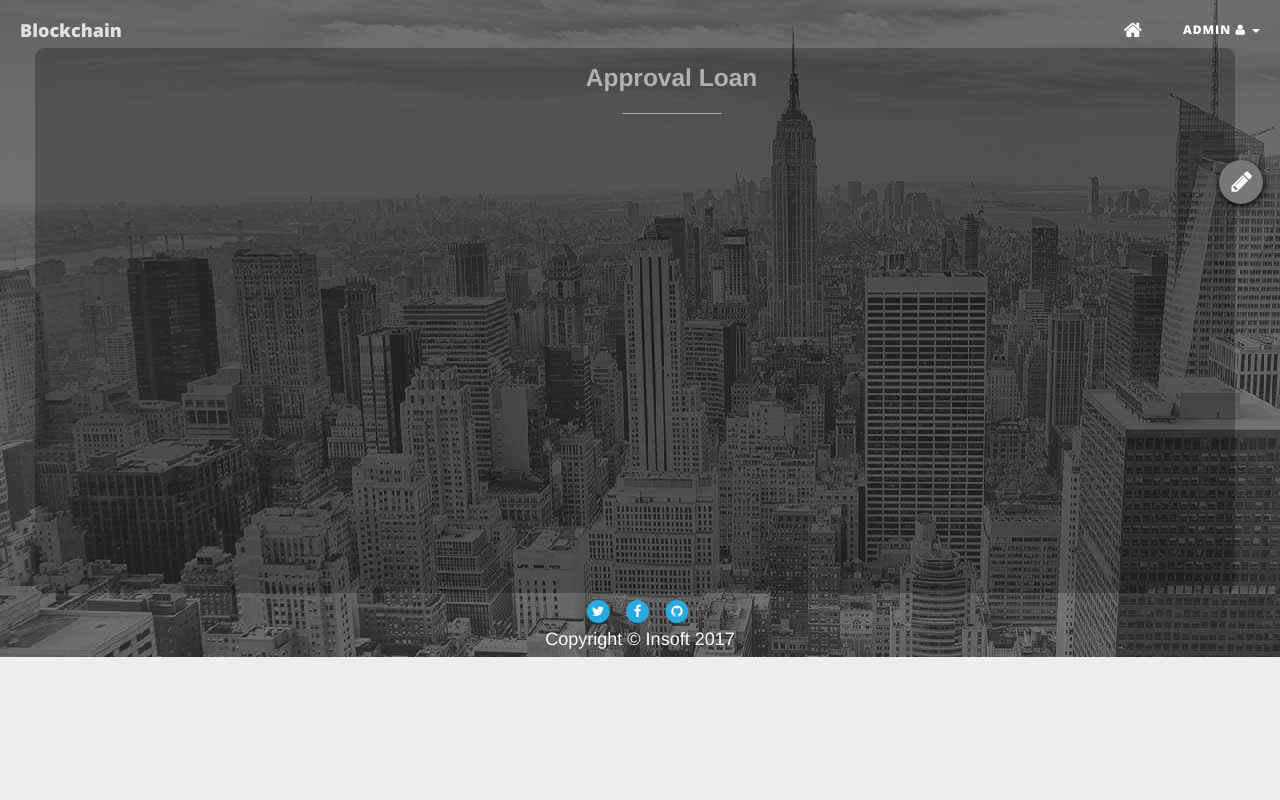
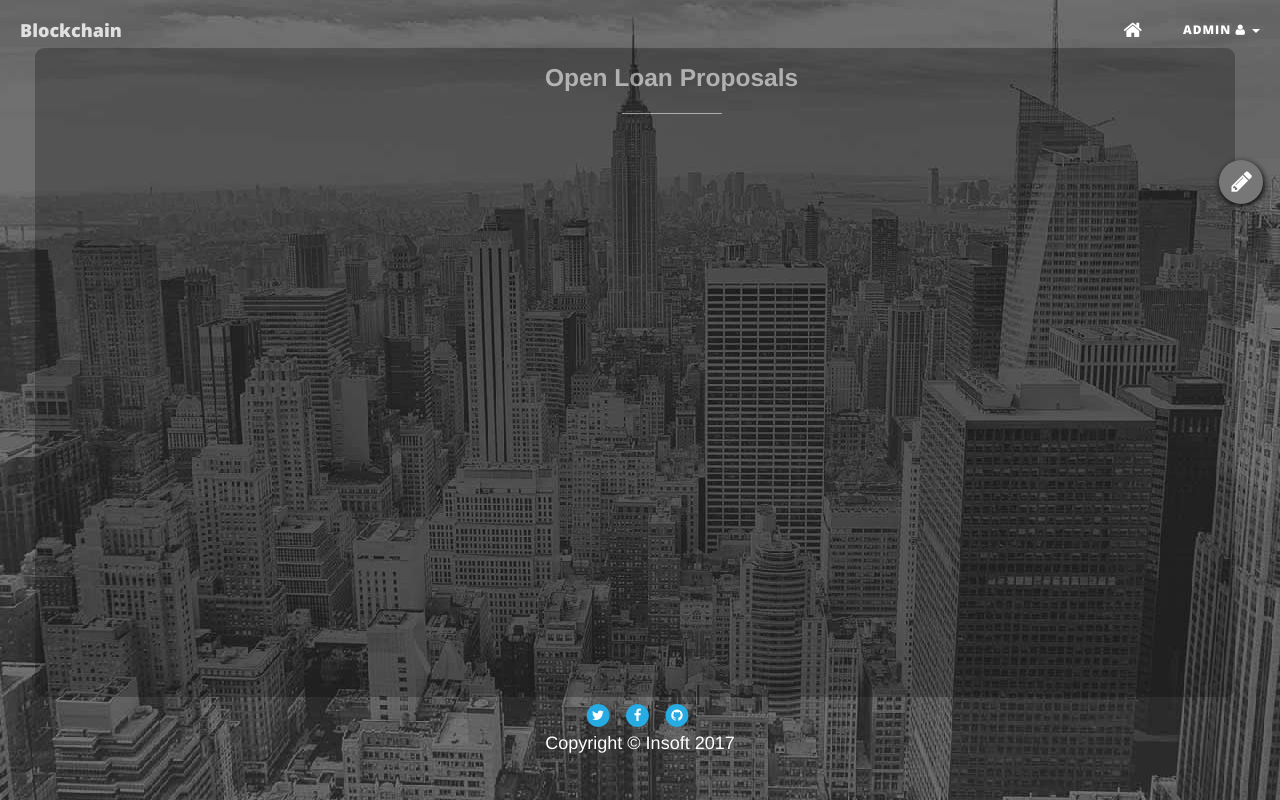
Before and after one commit to insoftindia/crowdsale, a Django app: page /crowdfunding/latest/proposals/ in a window 1280 px wide. Run offline with Django 3.2, Linux system fonts and the light colour scheme; a user stored in the database is signed in; data comes from the database, SQL or seed files in the repository; data that the repository does not hold is empty; some libraries are stand-ins or nearby versions.

Commit message:
[MOD] css changes

```diff
--- a/crowdfunding/static/css/common.css
+++ b/crowdfunding/static/css/common.css
@@ -119,7 +119,10 @@ h3{font-size:26px!Important; font-weight: 600; padding-bottom: 5px;}
     /*background-color: #3a3a3a;*/
     padding-bottom: 65px;
 }
-.bg-image{background-image: url('/static/images/fourth-picture.jpg'); height: 657px; top:68px;}
+.bg-image{background-image: url('/static/images/fourth-picture.jpg'); height: 100%;
+    background-repeat: no-repeat;
+    background-attachment: fixed;
+    background-position: center; top:68px;}
 .bg-home{background-image: url('/static/images/home-bg.jpg'); height: 657px; top:68px;}
 /*.bg-image{background-image: url('/static/images/ny-fourth-picture.jpg'); height: 524; top:68px;}*/
 
@@ -174,7 +177,7 @@ h3{font-size:26px!Important; font-weight: 600; padding-bottom: 5px;}
 
 #container1{
     width: 100%;
-    height: 545px;
+    height: 95%;
     overflow: auto;
     padding-right: 15px;
 }
@@ -883,7 +886,7 @@ input:focus {
         padding: 0 20px;
     }
 
-    section { padding: 3em 0; text-align: left; /*background: #fff;*/}
+    section { padding: 10px 0px; text-align: left; /*background: #fff;*/}
     section.centered {
         text-align: center;
     }
--- a/crowdfunding/templates/crowdfunding/crowdfunding_proposals.html
+++ b/crowdfunding/templates/crowdfunding/crowdfunding_proposals.html
@@ -6,18 +6,18 @@
 <header class="bg-image">
 <div class="container">
     <!--<div class="col-md-9" style="left: 36px; width: 1190px; top: 40px; border-radius: 9px; opacity: 0.5; background-color: rgba(0,0,0,.5);">-->
-    <div class="col-md-9" style="width: 1200px; height: 545px; top: 30px; right: 40px; border-radius: 9px; opacity: 0.5; background-color: rgba(0,0,0,.5);">
+    <div class="col-md-9" style="width: 1200px; height: 85%; top: 30px; right: 40px; border-radius: 9px; opacity: 0.5; background-color: rgba(0,0,0,.5);">
         <div id="container1">
             <div class="row container2">
 
                 <div class="col-md-12 col">
-                    <!-- <h1>{{ title }}</h1><hr/> -->
-                    <h1>Approval Loan</h1><hr class="small">
+                     <h1>{{ title }}</h1><hr class="small"/>
+                    <!--<h1>Approval Loan</h1><hr class="small">-->
                 </div>
                 <div class="col-md-12">
                     {% for post in posts %}
                         <div class="post-preview">
-                            <div style="margin-top:-30px;"></div>
+                            <!--<div style="margin-top:-30px;"></div>-->
                                 <section>
                                     <div class="container">
                                         <div class="row">
--- a/crowdfunding/views.py
+++ b/crowdfunding/views.py
@@ -42,7 +42,7 @@ def latest_crowdfunding_proposals(request):
     # upvote = CrowdFundingPostProposal.objects.filter(crowdfundingproposalvoting__vote_type='UP').count()
     # downvote = CrowdFundingPostProposal.objects.filter(crowdfundingproposalvoting__vote_type='DN').count()
 
-    return render(request, 'crowdfunding/crowdfunding_proposals.html', {'posts':latest_posts, 'group_type':group_type, 'title':'Active Proposals'})
+    return render(request, 'crowdfunding/crowdfunding_proposals.html', {'posts':latest_posts, 'group_type':group_type, 'title':'Open Loan Proposals'})
 
 # def voted_crowdfunding_proposals(request):
 #     voted_posts_list = CrowdFundingProposalVoting.objects.filter(author=request.user)
@@ -64,7 +64,7 @@ def closed_crowdfunding_proposals(request):
     except EmptyPage:
         # If page is out of range (e.g. 9999), deliver last page of results.
         closed_posts = closed_paginator.page(closed_paginator.num_pages)
-    return render(request, 'crowdfunding/crowdfunding_proposals.html', {'posts':closed_posts, 'group_type':group_type, 'title':'Closed Proposals'})
+    return render(request, 'crowdfunding/crowdfunding_proposals.html', {'posts':closed_posts, 'group_type':group_type, 'title':'Approved Loan Proposals'})
 
 @login_required(login_url='/')
 def create_crowdfunding(request):
```
Also changed, not shown: crowdfunding/templates/crowdfunding/crowdfunding_home.html (+6 -6 lines), 1 other file.
